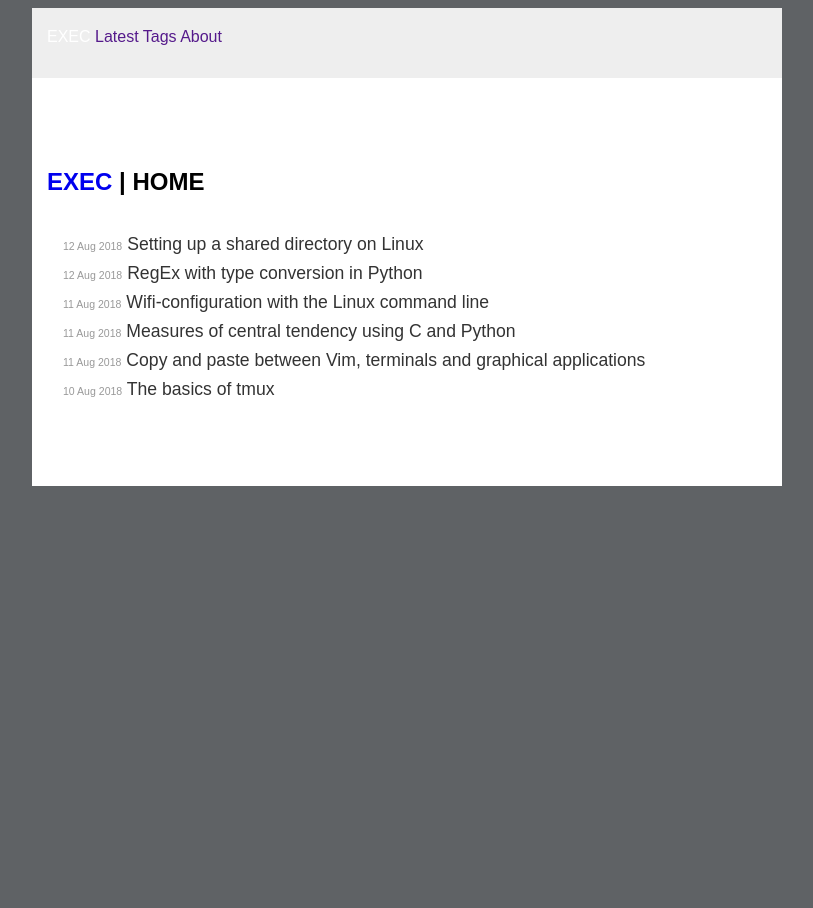
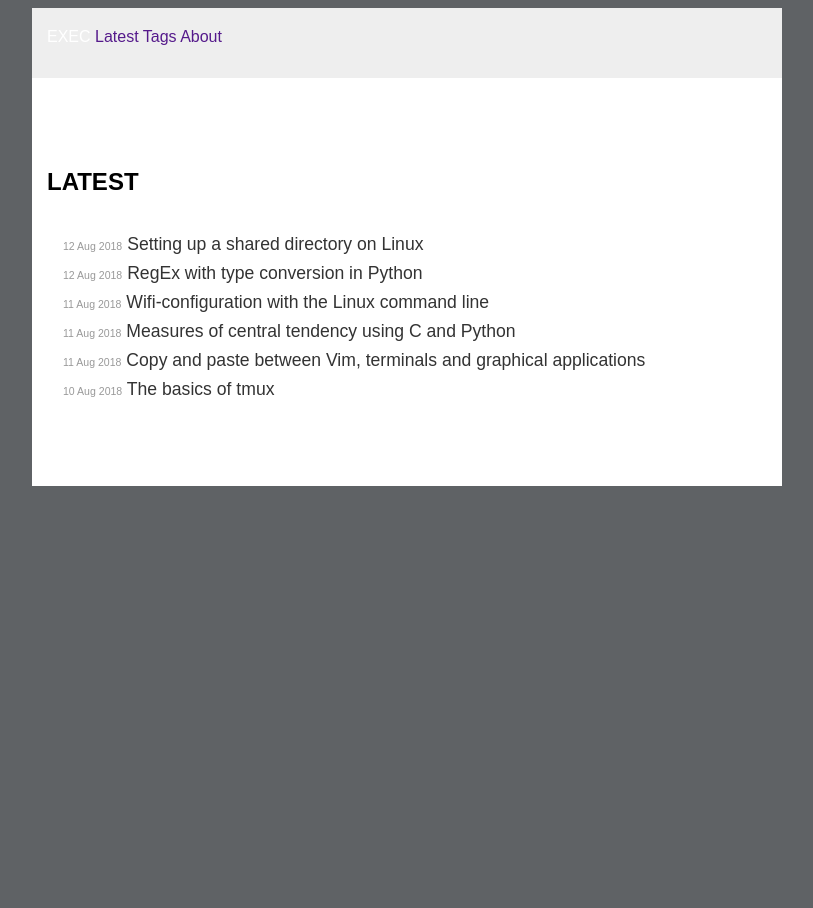
Before and after one commit to execas/execas.github.io, a Jekyll site: the page built from index.html, in a window 1280 px wide. Shown: the whole page, without its empty margins (233-1046 px from the left). Built offline with Jekyll 4.4.1, drawn with Linux system fonts in a browser that asks for light colours.

Commit message:
Update index.html

```diff
--- a/index.html
+++ b/index.html
@@ -28,7 +28,7 @@ title:    Home
 {% endfor %}
 
 <h1 class="page-title">
-  <a href="/">Exec</a> | {{ page.title }}
+  Latest
 </h1>
 <br/>
 
```
